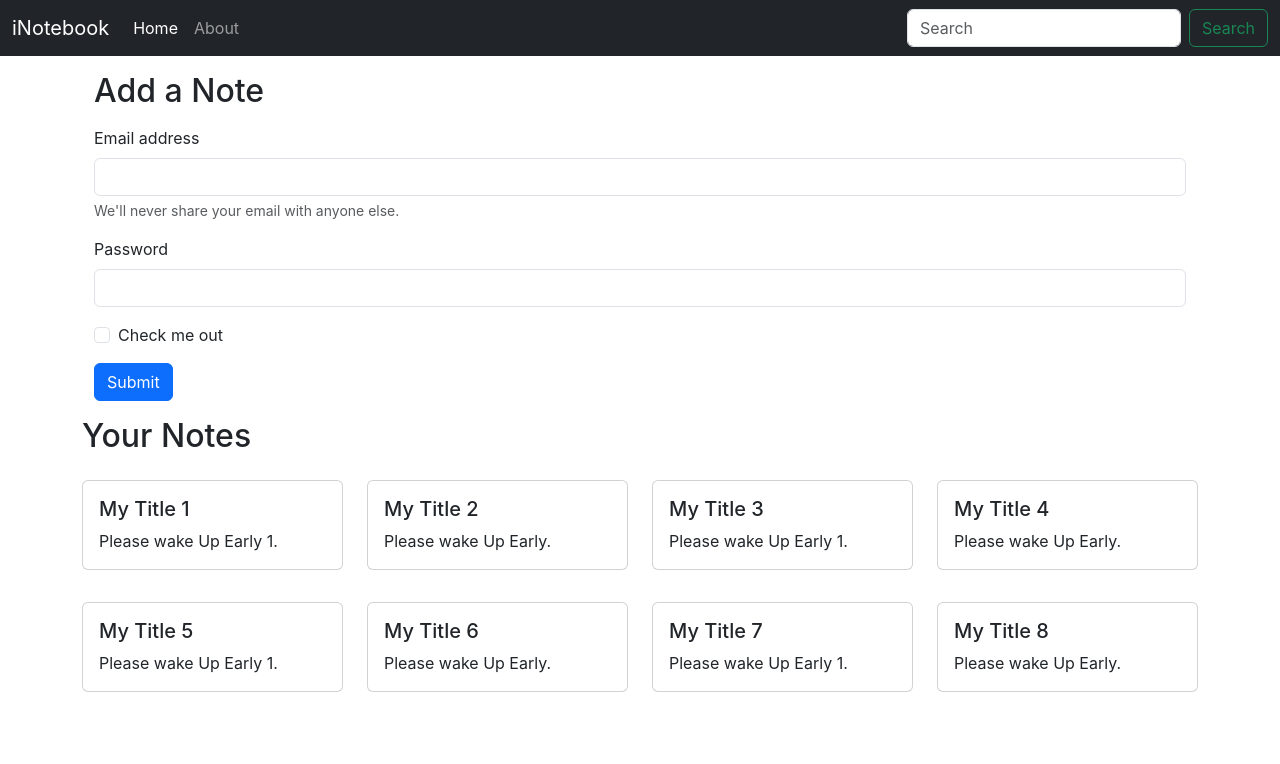
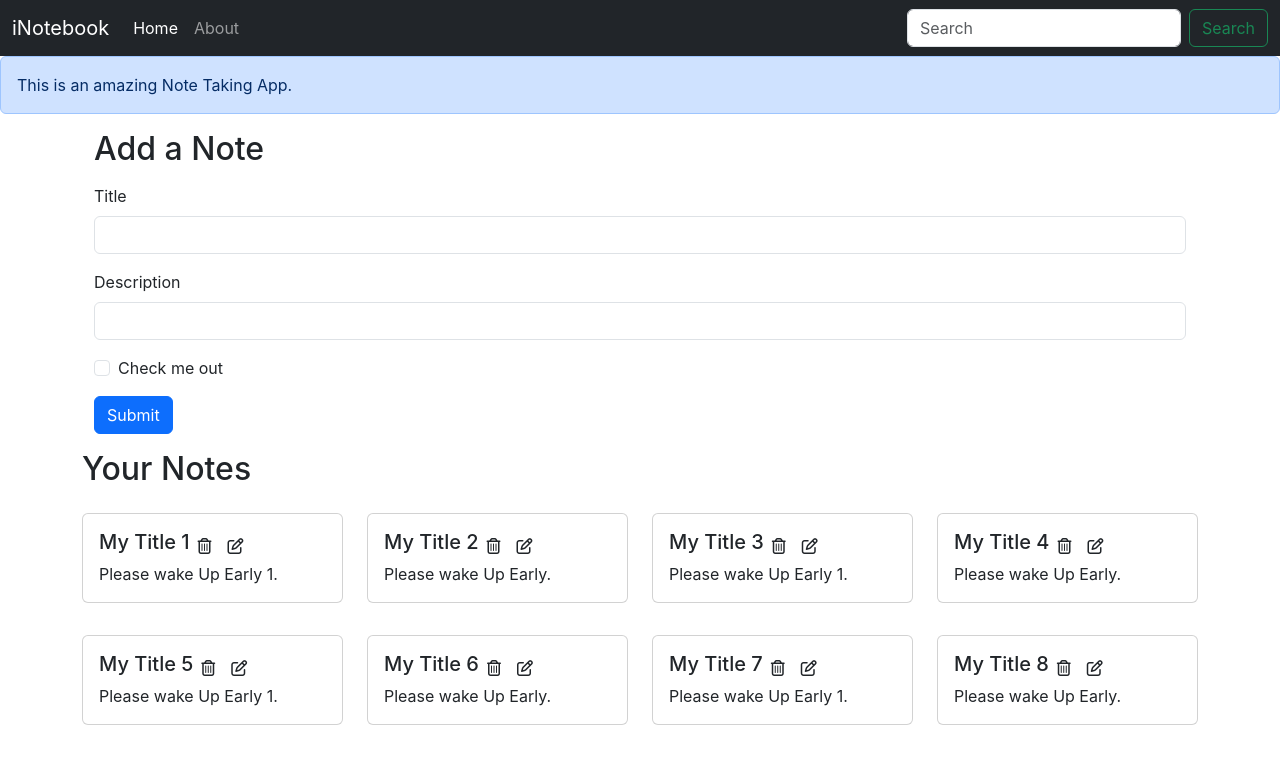
Before and after one commit to wanderwisecoder/iNotebook_App-ReactJs, a React (Create React App) app: page / in a window 1280 px wide. Shown: the top 764 px of the page. Built offline with nearby package versions, Linux system fonts and the light colour scheme.

Commit message:
Adding AddNote component to iNotebook

```diff
--- a/public/index.html
+++ b/public/index.html
@@ -11,12 +11,14 @@
 		<link rel="manifest" href="%PUBLIC_URL%/manifest.json" />
 		<!--  Bootstrap’s CSS  -->
 		<link href="https://cdn.jsdelivr.net/npm/bootstrap@5.3.0/dist/css/bootstrap.min.css" rel="stylesheet" integrity="sha384-9ndCyUaIbzAi2FUVXJi0CjmCapSmO7SnpJef0486qhLnuZ2cdeRhO02iuK6FUUVM" crossorigin="anonymous" />
-
+		<script src="https://kit.fontawesome.com/39b943f43b.js" crossorigin="anonymous"></script>
 		<title>iNoteBook - Your Personal Note-Taking App.</title>
 	</head>
 	<body>
 		<noscript>You need to enable JavaScript to run this app.</noscript>
 		<div id="root"></div>
+		<!-- The classic way to use a Font Awesome Kit - just one line of javascript. -->
+		<script src="https://kit.fontawesome.com/39b943f43b.js" crossorigin="anonymous"></script>
 
 		<!-- Bootstrap’s JavaScript bundle (including Popper for positioning dropdowns, poppers, and tooltips)  -->
 		<script src="https://cdn.jsdelivr.net/npm/bootstrap@5.3.0/dist/js/bootstrap.bundle.min.js" integrity="sha384-geWF76RCwLtnZ8qwWowPQNguL3RmwHVBC9FhGdlKrxdiJJigb/j/68SIy3Te4Bkz" crossorigin="anonymous"></script>
--- a/src/App.js
+++ b/src/App.js
@@ -4,6 +4,7 @@
 import Home from './components/Home';
 import About from './components/About';
 import NoteState from './context/notes/NoteState';
+import Alert from './components/Alert';
 
 function App() {
 	return (
@@ -11,6 +12,7 @@
 			<NoteState>
 				<Router>
 					<Navbar />
+					<Alert message='This is an amazing Note Taking App.' />
 					<div className='container'>
 						<Routes>
 							<Route exact path='/' element={<Home />}></Route>
--- /dev/null
+++ b/src/components/AddNote.js
@@ -0,0 +1,47 @@
+import React, { useContext, useState } from 'react';
+
+import noteContext from '../context/notes/noteContext';
+
+const AddNote = () => {
+	const context = useContext(noteContext);
+	const { addNote } = context;
+	const [note, setNote] = useState({ title: '', description: '', tag: 'default' });
+
+	const handleClick = (e) => {
+		e.preventDefault();
+		addNote(note.title, note.description, note.tag);
+	};
+	const onChange = (e) => {
+		setNote({ ...note, [e.target.name]: e.target.value });
+	};
+	return (
+		<div className='container my-3'>
+			<h2>Add a Note</h2>
+			<form className='my-3'>
+				<div className='mb-3'>
+					<label htmlFor='title' className='form-label'>
+						Title
+					</label>
+					<input type='text' className='form-control' id='title' name='title' aria-describedby='emailHelp' onChange={onChange} />
+				</div>
+				<div className='mb-3'>
+					<label htmlFor='description' className='form-label'>
+						Description
+					</label>
+					<input type='text' className='form-control' id='description' name='description' onChange={onChange} />
+				</div>
+				<div className='mb-3 form-check'>
+					<input type='checkbox' className='form-check-input' id='exampleCheck1' />
+					<label className='form-check-label' htmlFor='exampleCheck1'>
+						Check me out
+					</label>
+				</div>
+				<button type='submit' className='btn btn-primary' onClick={handleClick}>
+					Submit
+				</button>
+			</form>
+		</div>
+	);
+};
+
+export default AddNote;
--- /dev/null
+++ b/src/components/Alert.js
@@ -0,0 +1,13 @@
+import React from 'react';
+
+const Alert = (props) => {
+	return (
+		<div>
+			<div className='alert alert-primary' role='alert'>
+				{props.message}
+			</div>
+		</div>
+	);
+};
+
+export default Alert;
--- a/src/components/Home.js
+++ b/src/components/Home.js
@@ -4,35 +4,6 @@
 const Home = () => {
 	return (
 		<div>
-			<div className='container my-3'>
-				<h2>Add a Note</h2>
-				<form className='my-3'>
-					<div className='mb-3'>
-						<label htmlFor='exampleInputEmail1' className='form-label'>
-							Email address
-						</label>
-						<input type='email' className='form-control' id='exampleInputEmail1' aria-describedby='emailHelp' />
-						<div id='emailHelp' className='form-text'>
-							We'll never share your email with anyone else.
-						</div>
-					</div>
-					<div className='mb-3'>
-						<label htmlFor='exampleInputPassword1' className='form-label'>
-							Password
-						</label>
-						<input type='password' className='form-control' id='exampleInputPassword1' />
-					</div>
-					<div className='mb-3 form-check'>
-						<input type='checkbox' className='form-check-input' id='exampleCheck1' />
-						<label className='form-check-label' htmlFor='exampleCheck1'>
-							Check me out
-						</label>
-					</div>
-					<button type='submit' className='btn btn-primary'>
-						Submit
-					</button>
-				</form>
-			</div>
 			<Notes />
 		</div>
 	);
--- a/src/components/Noteitem.js
+++ b/src/components/Noteitem.js
@@ -6,7 +6,11 @@
 		<div className='col-md-3'>
 			<div className='card my-3'>
 				<div className='card-body'>
-					<h5 className='card-title'>{note.title}</h5>
+					<div className='d-flex align-items-center'>
+						<h5 className='card-title'>{note.title}</h5>
+						<i className='fa-regular fa-trash-can mx-2'></i>
+						<i className='fa-regular fa-pen-to-square mx-2'></i>
+					</div>
 					<p className='card-text'>{note.description}</p>
 				</div>
 			</div>
--- a/src/components/Notes.js
+++ b/src/components/Notes.js
@@ -1,18 +1,22 @@
 import React, { useContext } from 'react';
 import noteContext from '../context/notes/noteContext';
 import Noteitem from './Noteitem';
+import AddNote from './AddNote';
 
 const Notes = () => {
 	const context = useContext(noteContext);
-	const { notes, setNotes } = context;
+	const { notes, addNote } = context;
 
 	return (
-		<div className='row my-3'>
-			<h2>Your Notes</h2>
-			{notes.map((note) => {
-				return <Noteitem note={note} />;
-			})}
-		</div>
+		<>
+			<AddNote />
+			<div className='row my-3'>
+				<h2>Your Notes</h2>
+				{notes.map((note) => {
+					return <Noteitem key={note._id} note={note} />;
+				})}
+			</div>
+		</>
 	);
 };
 
--- a/src/context/notes/NoteState.js
+++ b/src/context/notes/NoteState.js
@@ -4,7 +4,7 @@
 const NoteState = (props) => {
 	const notesInitial = [
 		{
-			_id: '64bcf9460c32391e7a5e5d1a',
+			_id: '64bcf9460c32391e7a5eee5d1a8',
 			user: '64b7a800ed6366a93fcde565',
 			title: 'My Title 1',
 			description: 'Please wake Up Early 1.',
@@ -13,7 +13,7 @@
 			__v: 0,
 		},
 		{
-			_id: '64bcf9460c32391e7a5e5d1c',
+			_id: '64bcf9460c32391tre7a5e5d1c1',
 			user: '64b7a800ed6366a93fcde565',
 			title: 'My Title 2',
 			description: 'Please wake Up Early.',
@@ -22,7 +22,7 @@
 			__v: 0,
 		},
 		{
-			_id: '64bcf9460c32391e7a5e5d1a',
+			_id: '64bcf9460c323rt91e7a5e5d1a2',
 			user: '64b7a800ed6366a93fcde565',
 			title: 'My Title 3',
 			description: 'Please wake Up Early 1.',
@@ -31,7 +31,7 @@
 			__v: 0,
 		},
 		{
-			_id: '64bcf9460c32391e7a5e5d1c',
+			_id: '64bcf9460c323gf91e7a5e5d1c3',
 			user: '64b7a800ed6366a93fcde565',
 			title: 'My Title 4',
 			description: 'Please wake Up Early.',
@@ -40,7 +40,7 @@
 			__v: 0,
 		},
 		{
-			_id: '64bcf9460c32391e7a5e5d1a',
+			_id: '64bcf9460c323df91e7a5e5d1a4',
 			user: '64b7a800ed6366a93fcde565',
 			title: 'My Title 5',
 			description: 'Please wake Up Early 1.',
@@ -49,7 +49,7 @@
 			__v: 0,
 		},
 		{
-			_id: '64bcf9460c32391e7a5e5d1c',
+			_id: '64bcf9460c3239ky1e7a5e5d1c5',
 			user: '64b7a800ed6366a93fcde565',
 			title: 'My Title 6',
 			description: 'Please wake Up Early.',
@@ -58,7 +58,7 @@
 			__v: 0,
 		},
 		{
-			_id: '64bcf9460c32391e7a5e5d1a',
+			_id: '64bcf9460c32391e7a5e5d1mka6',
 			user: '64b7a800ed6366a93fcde565',
 			title: 'My Title 7',
 			description: 'Please wake Up Early 1.',
@@ -67,7 +67,7 @@
 			__v: 0,
 		},
 		{
-			_id: '64bcf9460c32391e7a5e5d1c',
+			_id: '64bciyif9460c32391e7a5e5d1c7',
 			user: '64b7a800ed6366a93fcde565',
 			title: 'My Title 8',
 			description: 'Please wake Up Early.',
@@ -78,7 +78,30 @@
 	];
 
 	const [notes, setNotes] = useState(notesInitial);
-	return <NoteContext.Provider value={{ notes, setNotes }}>{props.children}</NoteContext.Provider>;
+
+	// Add a Note
+	const addNote = (title, description, tag) => {
+		// todo: API call
+		console.log('Adding a new note.');
+		const note = {
+			_id: '64bciyif9460c32391e7a5e5d1c7bhby',
+			user: '64b7a800ed6366a93fcde565',
+			title: title,
+			description: description,
+			tag: tag,
+			date: '2023-07-23T09:56:22.443Z',
+			__v: 0,
+		};
+		setNotes(notes.concat(note));
+	};
+
+	// Delete a Note
+	const deleteNote = () => {};
+
+	// Edit a Note
+	const editNote = () => {};
+
+	return <NoteContext.Provider value={{ notes, deleteNote, addNote, editNote, setNotes }}>{props.children}</NoteContext.Provider>;
 };
 
 export default NoteState;
--- a/src/index.css
+++ b/src/index.css
@@ -1,13 +1,14 @@
 body {
-  margin: 0;
-  font-family: -apple-system, BlinkMacSystemFont, 'Segoe UI', 'Roboto', 'Oxygen',
-    'Ubuntu', 'Cantarell', 'Fira Sans', 'Droid Sans', 'Helvetica Neue',
-    sans-serif;
-  -webkit-font-smoothing: antialiased;
-  -moz-osx-font-smoothing: grayscale;
+	margin: 0;
+	font-family: -apple-system, BlinkMacSystemFont, 'Segoe UI', 'Roboto', 'Oxygen', 'Ubuntu', 'Cantarell', 'Fira Sans', 'Droid Sans', 'Helvetica Neue', sans-serif;
+	-webkit-font-smoothing: antialiased;
+	-moz-osx-font-smoothing: grayscale;
 }
 
 code {
-  font-family: source-code-pro, Menlo, Monaco, Consolas, 'Courier New',
-    monospace;
+	font-family: source-code-pro, Menlo, Monaco, Consolas, 'Courier New', monospace;
 }
+
+i {
+	cursor: pointer;
+}
```
